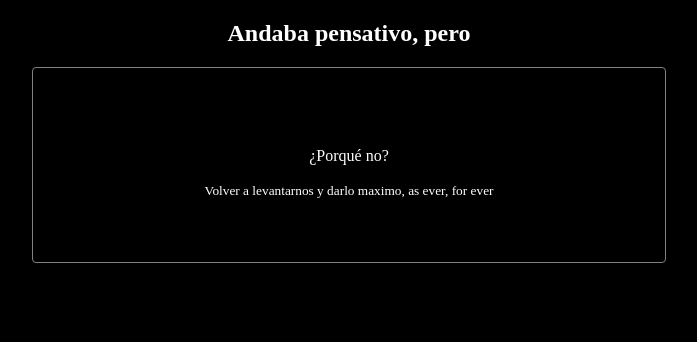
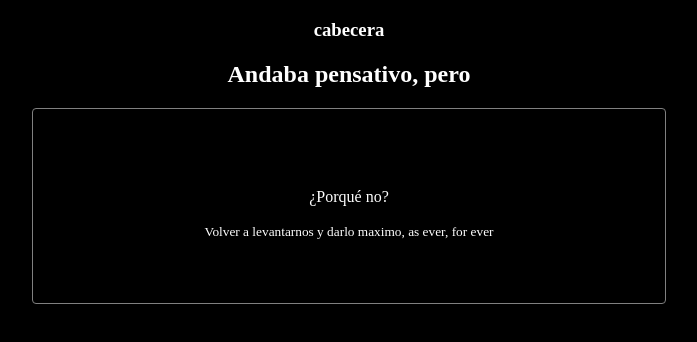
Before and after one commit to oziizombiie/gitBlog, a plain HTML site: page index.html in a window 1280 px wide. Shown: the whole page, without its empty margins (291-988 px from the left). Drawn offline with Linux system fonts and the light colour scheme.

Commit message:
inicio de cabecera

```diff
--- a/index.html
+++ b/index.html
@@ -26,6 +26,7 @@
     </style>
 </head>
 <body>
+    <h3>cabecera</h3>
     <h2>Andaba pensativo, pero</h2>
     <div class="container">
         <p>¿Porqué no?</p>
```
